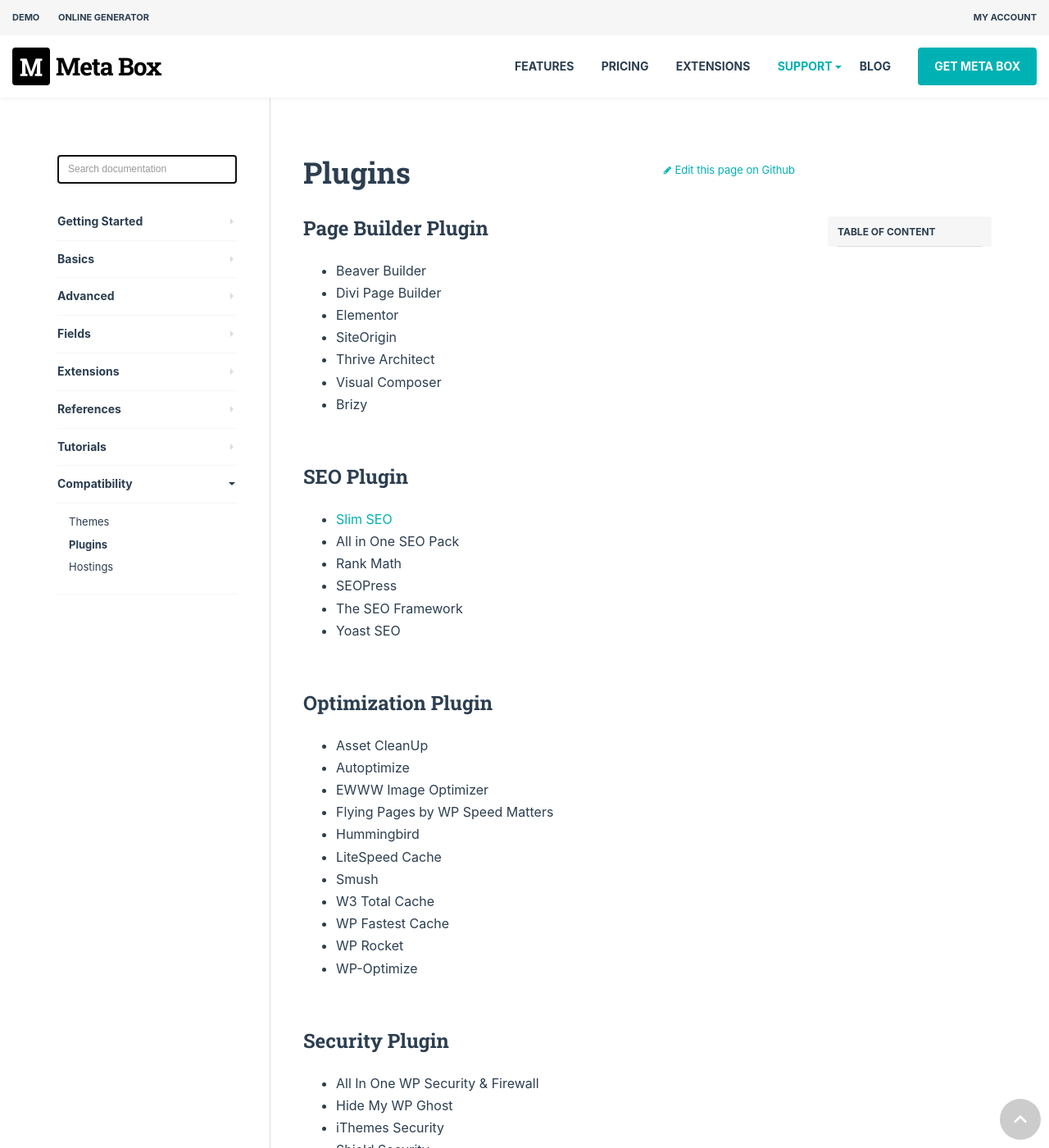
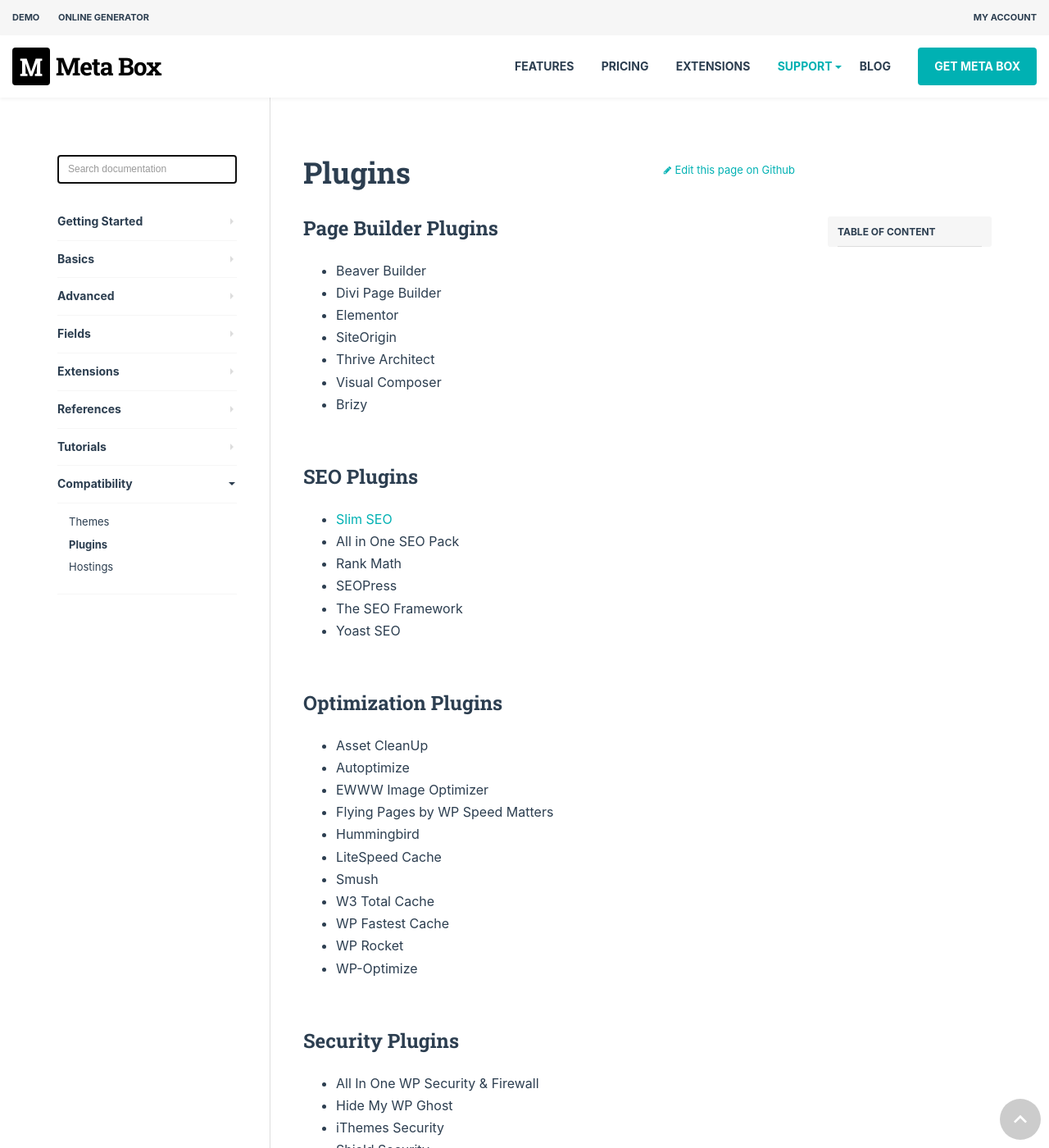
Before and after one commit to wpmetabox/docs, a Jekyll site: the page built from _docs/compatible-plugins.md, in a window 1280 px wide and 1400 px high. Shown: the whole window at 82% size. Built offline with Jekyll 4.4.1, drawn with Linux system fonts in a browser that asks for light colours; comment, search, counter and statistics services are not loaded.

Commit message:
Fix typo

```diff
--- a/_docs/compatible-plugins.md
+++ b/_docs/compatible-plugins.md
@@ -2,7 +2,7 @@
 title: Plugins
 ---
 
-## Page Builder plugin
+## Page Builder plugins
 
 - Beaver Builder
 - Divi Page Builder
@@ -12,7 +12,7 @@
 - Visual Composer
 - Brizy
 
-## SEO plugin
+## SEO plugins
 
 - [Slim SEO](https://wpslimseo.com/)
 - All in One SEO Pack
@@ -21,7 +21,7 @@
 - The SEO Framework
 - Yoast SEO
 
-## Optimization plugin
+## Optimization plugins
 
 - Asset CleanUp
 - Autoptimize
@@ -35,7 +35,7 @@
 - WP Rocket
 - WP-Optimize
 
-## Security plugin
+## Security plugins
 
 - All In One WP Security & Firewall
 - Hide My WP Ghost
@@ -45,6 +45,7 @@
 - Wordfence Security
 
 ## Others
+
 - [Auto Listings]((https://wpautolistings.com/))
 - BlogVault
 - BuddyBoss
```
Also changed, not shown: _docs/compatible-hostings.md (+0 -1 lines), _docs/compatible-themes.md (+1 -2 lines).
